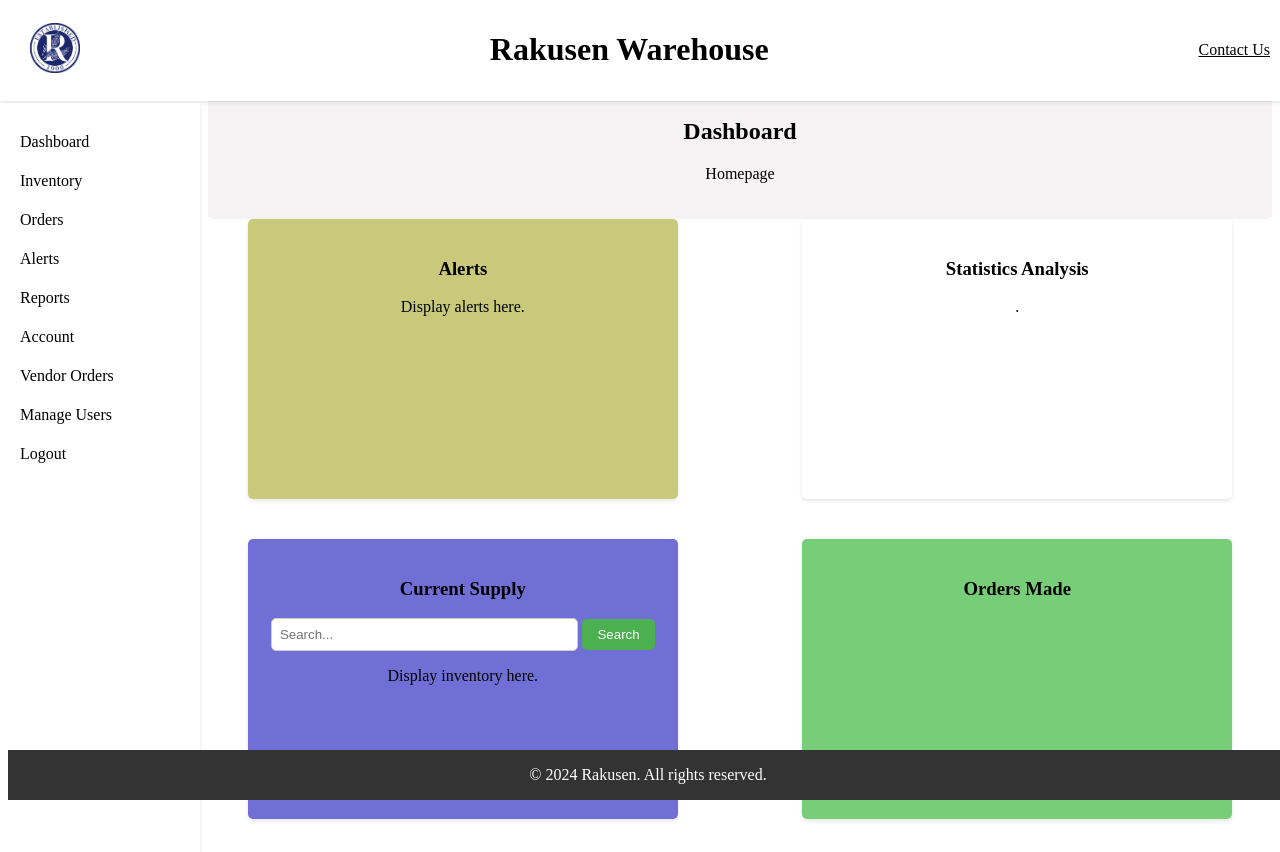
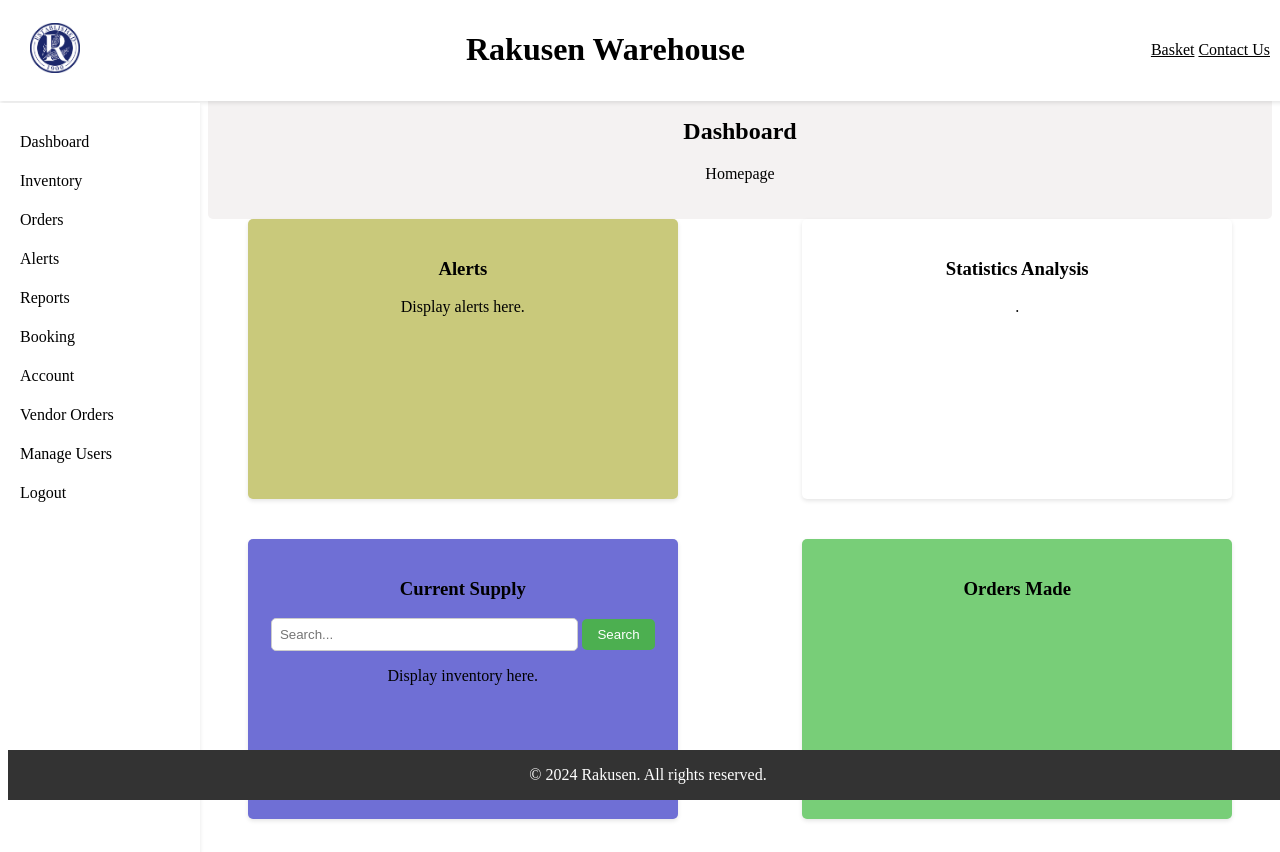
Before and after one commit to MohamedAwad22005293/Enterprise-Pro-Project, a PHP site: page /Dashboard.php in a window 1280 px wide. Shown: the top 852 px of the page. Run offline with PHP 8.4, Linux system fonts and the light colour scheme; a user stored in the database is signed in; data comes from the database, SQL or seed files in the repository.

Commit message:
Fixed parts of the navbar and home page

```diff
--- a/Software&Database/Software/Dashboard.php
+++ b/Software&Database/Software/Dashboard.php
@@ -40,6 +40,7 @@
         <h1>Rakusen Warehouse</h1>
     </div>
     <div class="top-right">
+        <a href="BasketPage.html" style="color: rgb(0, 0, 0);">Basket</a>
         <a href="ContactUsPage.html" style="color: rgb(0, 0, 0);">Contact Us</a>
     </div>
 </div>
@@ -51,6 +52,7 @@
         <li><a href="Orders.php">Orders</a></li>
         <li><a href="Alerts.php">Alerts</a></li>
         <li><a href="Reports.php">Reports</a></li>
+        <li><a href="bookinpage.html">Booking</a></li>
         <li><a href="AccountPage.php">Account</a></li>
         <?php
             // Check if the user is logged in and retrieve their role from the database
```
